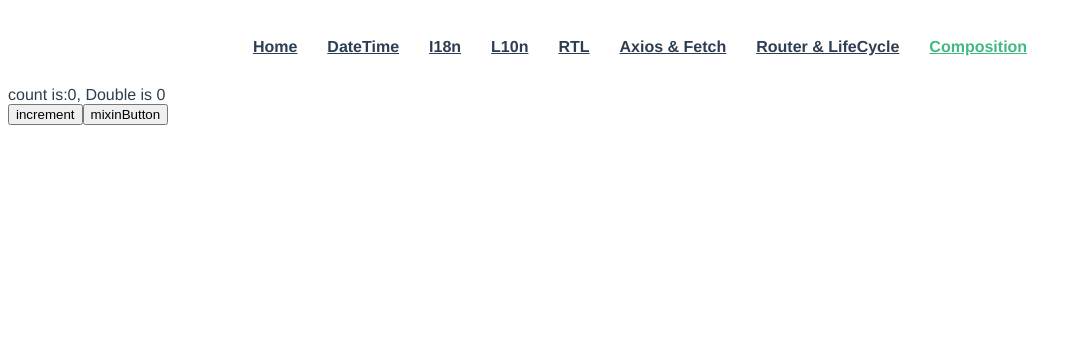
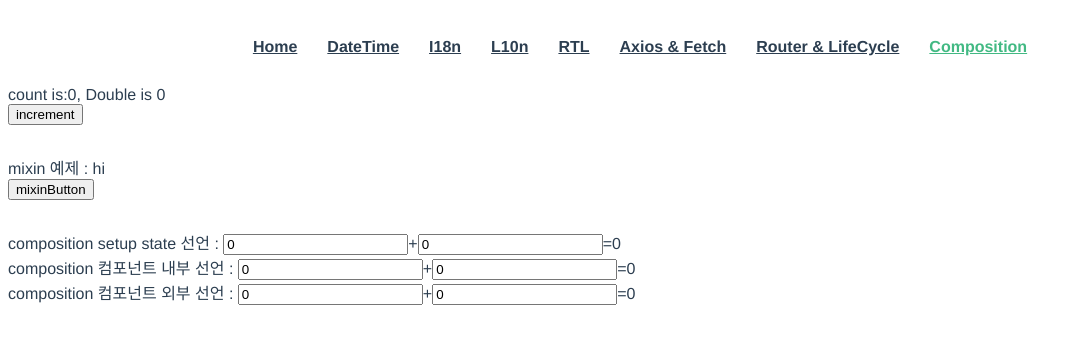
Before and after one commit to ctaaag/hello-Himedi, a Vue app: page /composition in a window 1280 px wide. Shown: the top 344 px of the page, without its empty margins (0-1081 px from the left). Built offline with nearby package versions, Linux system fonts and the light colour scheme; what vue-cookies would draw is missing.

Commit message:
feat: 컴포지션 초안

```diff
--- /dev/null
+++ b/src/components/composition/compositionExample.js
@@ -0,0 +1,12 @@
+import { reactive, computed, toRefs } from "vue";
+
+const compositionReactiveSample = () => {
+	const state = reactive({
+		number1: 0,
+		number2: 0,
+		sampleResult: computed(() => state.number1 + state.number2),
+	});
+	return toRefs(state);
+};
+
+export { compositionReactiveSample };
--- a/src/components/mixin/mixinSample.js
+++ b/src/components/mixin/mixinSample.js
@@ -1,8 +1,8 @@
 let mixinSample = {
-	props: {
-		sample: {
-			default: 10,
-		},
+	data() {
+		return {
+			sample: "hi",
+		};
 	},
 	created() {
 		console.log("mixin");
--- a/src/views/CompositionExample.vue
+++ b/src/views/CompositionExample.vue
@@ -1,26 +1,81 @@
 <template lang="">
 	<div>count is:{{ state.count }}, Double is {{ state.double }}</div>
 	<button @click="increment">increment</button>
-	<button @click="onClick">mixinButton</button>
+	<div class="mixin_component">
+		<div>mixin 예제 : {{ sample }}</div>
+		<button @click="onClick">mixinButton</button>
+	</div>
+	<!-- 일반 composition 사용 -->
+	<div class="composition_exam2">
+		<span>composition setup state 선언 : </span>
+		<input type="number" v-model="state.numExam1" />
+		<span>+</span>
+		<input type="number" v-model="state.numExam2" />
+		<span>=</span>
+		<span>{{ state.result }}</span>
+	</div>
+	<div>
+		<span>composition 컴포넌트 내부 선언 : </span>
+		<input type="number" v-model="num1" />
+		<span>+</span>
+		<input type="number" v-model="num2" />
+		<span>=</span>
+		<span>{{ result }}</span>
+	</div>
+	<div>
+		<span>composition 컴포넌트 외부 선언 : </span>
+		<input type="number" v-model="number1" />
+		<span>+</span>
+		<input type="number" v-model="number2" />
+		<span>=</span>
+		<span>{{ sampleResult }}</span>
+	</div>
 </template>
 <script>
-import { reactive, computed } from "vue";
+import { reactive, computed, toRefs } from "vue";
 import mixinSample from "../components/mixin/mixinSample";
+import { compositionReactiveSample } from "../components/composition/compositionExample";
 
-console.log(mixinSample.methods.onClick());
+function plusCalculator() {
+	let state = reactive({
+		num1: 0,
+		num2: 0,
+		result: computed(() => state.num1 + state.num2),
+	});
+	return toRefs(state);
+}
+
 export default {
 	setup() {
+		let { number1, number2, sampleResult } = compositionReactiveSample();
+		let { num1, num2, result } = plusCalculator();
 		const state = reactive({
+			numExam1: 0,
+			numExam2: 0,
 			count: 0,
 			double: computed(() => state.count * 2),
+			result: computed(() => state.numExam1 + state.numExam2),
 		});
 		const increment = () => state.count++;
 		return {
 			state,
 			increment,
+			num1,
+			num2,
+			result,
+			number1,
+			number2,
+			sampleResult,
 		};
 	},
 	mixins: [mixinSample],
 };
 </script>
-<style lang=""></style>
+<style scoped>
+.composition_exam2 {
+	margin-top: 30px;
+}
+.mixin_component {
+	margin-top: 30px;
+}
+</style>
```
Also changed, not shown: src/components/hoc/HocView.vue (added), src/components/hoc/createHoc.js (added).
